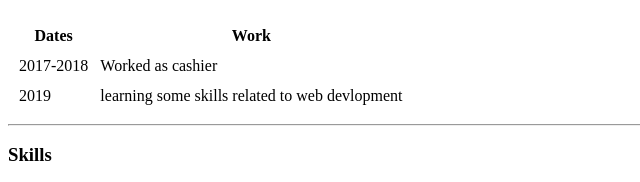
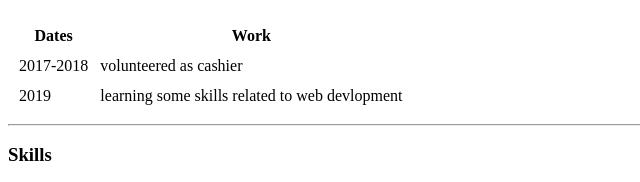
Before and after one commit to mansi88/CV, a plain HTML site: page index.html in a window 1280 px wide. Shown: the part 453-635 px from the top of the page, 0-640 px from the left. Drawn offline with Linux system fonts and the light colour scheme.

Commit message:
changed text of description

```diff
--- a/index.html
+++ b/index.html
@@ -12,7 +12,7 @@
     <td><h1>Mansi Somaiya</h1>
     <p><em>Student of web development at <strong><a href="https://www.udemy.com/course/the-complete-web-development-bootcamp/learn/lecture/12287450#overview">Udemy</a></strong> online course</em></p>
     <br />
-    <p>I am a student at <strong>Udemy</strong> online learning plateform. My subject is web development and mainly it includes <strong>html, css and javascript</strong>. The instructor for my course is <strong>Angela Yu</strong>, she is the founder and CTO of The App Brewery.I got motivated for this course by my husband who is a software developer. Its totally new subject for me as my background is commerce. But i find it exciting, fun and callenging at the same time.</p>
+    <p>I am a student at <strong>Udemy</strong> online learning plateform. My subject is web development and mainly it includes <strong>html, css and javascript</strong>. The instructor for my course is <strong>Angela Yu</strong>, she is the founder and CTO of The App Brewery. I got motivated for this course by my husband who is a software developer. Its totally new subject for me as my background is commerce. But i find it exciting, fun and callenging at the same time.</p>
   </td>
   </table>
     <hr />
@@ -42,7 +42,7 @@
             <tbody>
               <tr>
                 <td>2017-2018</td>
-                <td>Worked as cashier</td>
+                <td>volunteered as cashier</td>
               </tr>
               <tr>
                 <td>2019</td>
```
